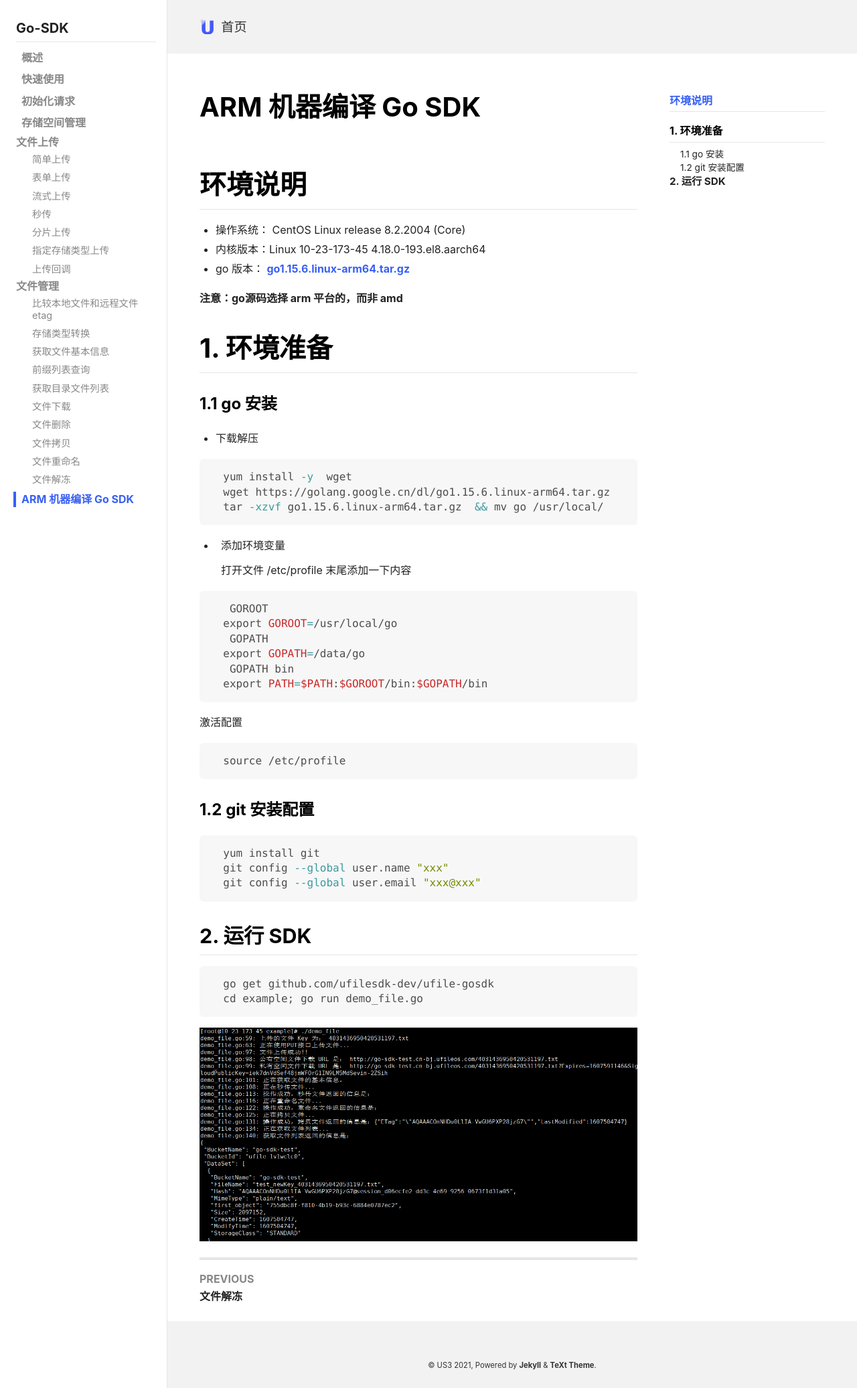
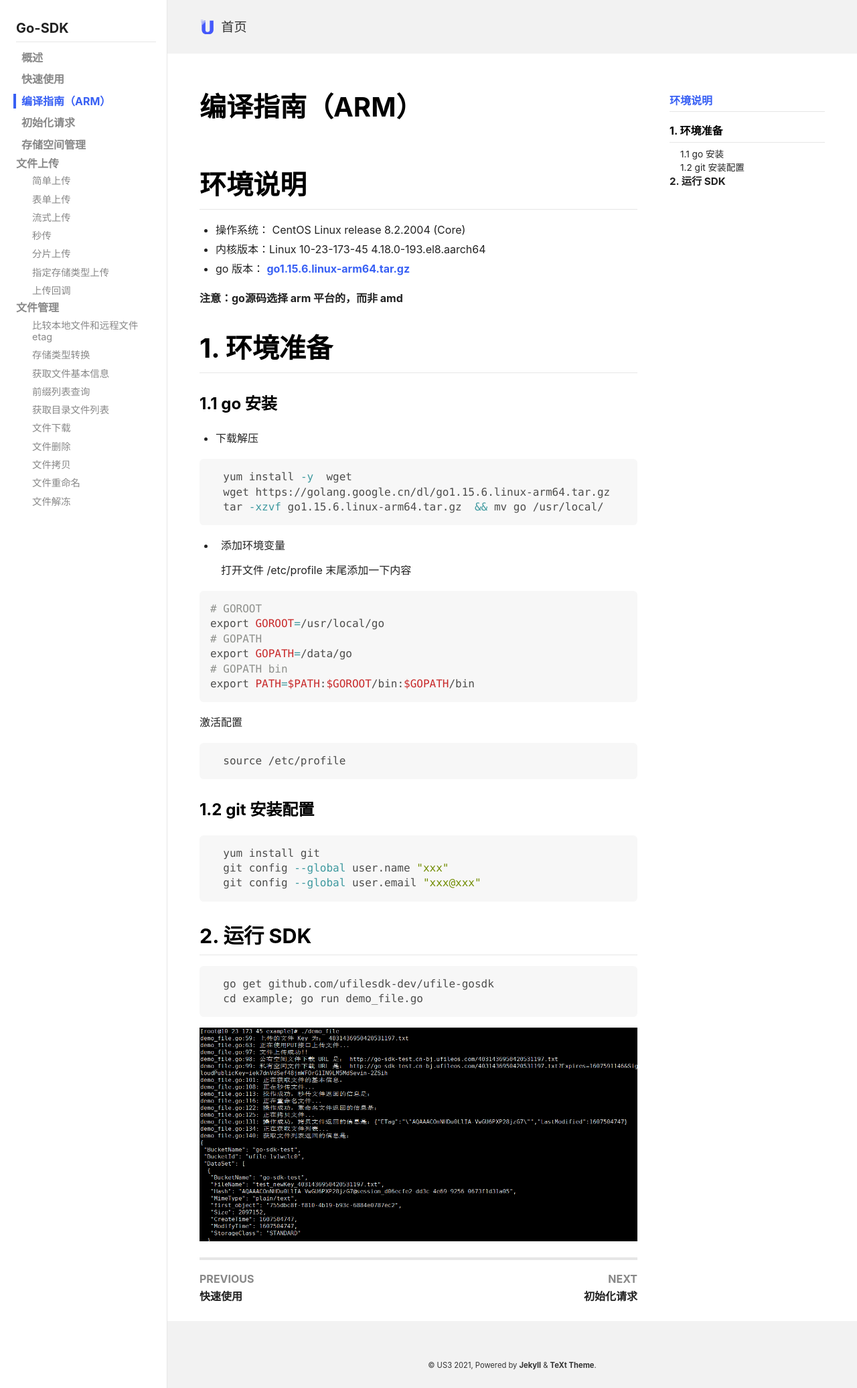
Before and after one commit to ucloud-us3/ucloud-us3.github.io, a Jekyll site: the page built from collections/_go-sdk/编译指南（ARM）.md, in a window 1280 px wide. Shown: the whole page at 67% size. Built offline with Jekyll 4.4.1, drawn with Linux system fonts in a browser that asks for light colours; nearby versions of some CDN libraries; comment, search, counter and statistics services are not loaded.

Commit message:
修改go-sdk编译指南

````diff
--- a/_data/navigation.yml
+++ b/_data/navigation.yml
@@ -56,6 +56,8 @@
         url:    /go-sdk/概述.html
       - title:  快速使用
         url:    /go-sdk/快速使用.html
+      - title:  编译指南（ARM）
+        url:    /go-sdk/编译指南（ARM）.html
       - title:  初始化请求
         url:    /go-sdk/初始化请求.html
       - title:  存储空间管理
@@ -99,8 +101,7 @@
                 url:    /go-sdk/文件重命名.html
               - title:  文件解冻
                 url:    /go-sdk/文件解冻.html
-      - title:  ARM 机器编译 Go SDK
-        url:    /go-sdk/ARM 机器编译 Go SDK.html
+
 
 python-sdk:
   - title:      Python-SDK
--- a/collections/_go-sdk/ARM 机器编译 Go SDK.md
+++ b/collections/_go-sdk/编译指南（ARM）.md
@@ -1,6 +1,6 @@
 ---
 catalog: true
-title: 'ARM 机器编译 Go SDK'
+title: '编译指南（ARM）'
 sidebar:
   nav: go-sdk
 ---
@@ -34,12 +34,12 @@
 <div class="copyable" markdown="1">
 
   ```shell
-   GOROOT
-  export GOROOT=/usr/local/go
-   GOPATH
-  export GOPATH=/data/go
-   GOPATH bin
-  export PATH=$PATH:$GOROOT/bin:$GOPATH/bin
+# GOROOT
+export GOROOT=/usr/local/go
+# GOPATH
+export GOPATH=/data/go
+# GOPATH bin
+export PATH=$PATH:$GOROOT/bin:$GOPATH/bin
   ```
 </div>
 
@@ -69,4 +69,4 @@
   ```
 </div>
 
-  ![image-20201209171357007](ARM%20%E6%9C%BA%E5%99%A8%E7%BC%96%E8%AF%91%20Go%20SDK.assets/image-20201209171357007.png)
+  ![image-20201209171357007](img/image-20201209171357007.png)
````
Also changed, not shown: collections/_go-sdk/img/image-20201209171357007.png (renamed from collections/_go-sdk/ARM 机器编译 Go SDK.assets/image-20201209171357007.png).
